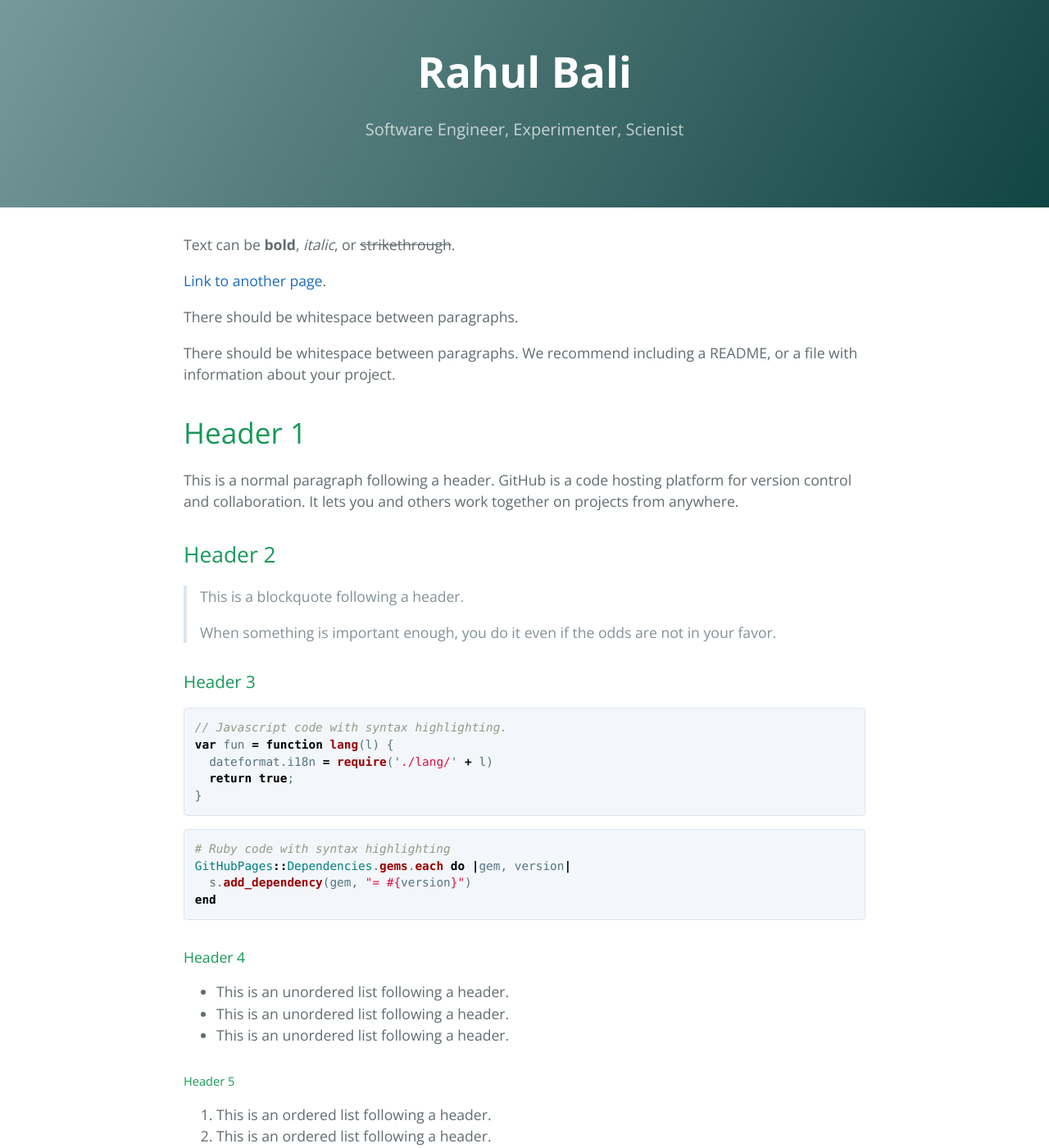
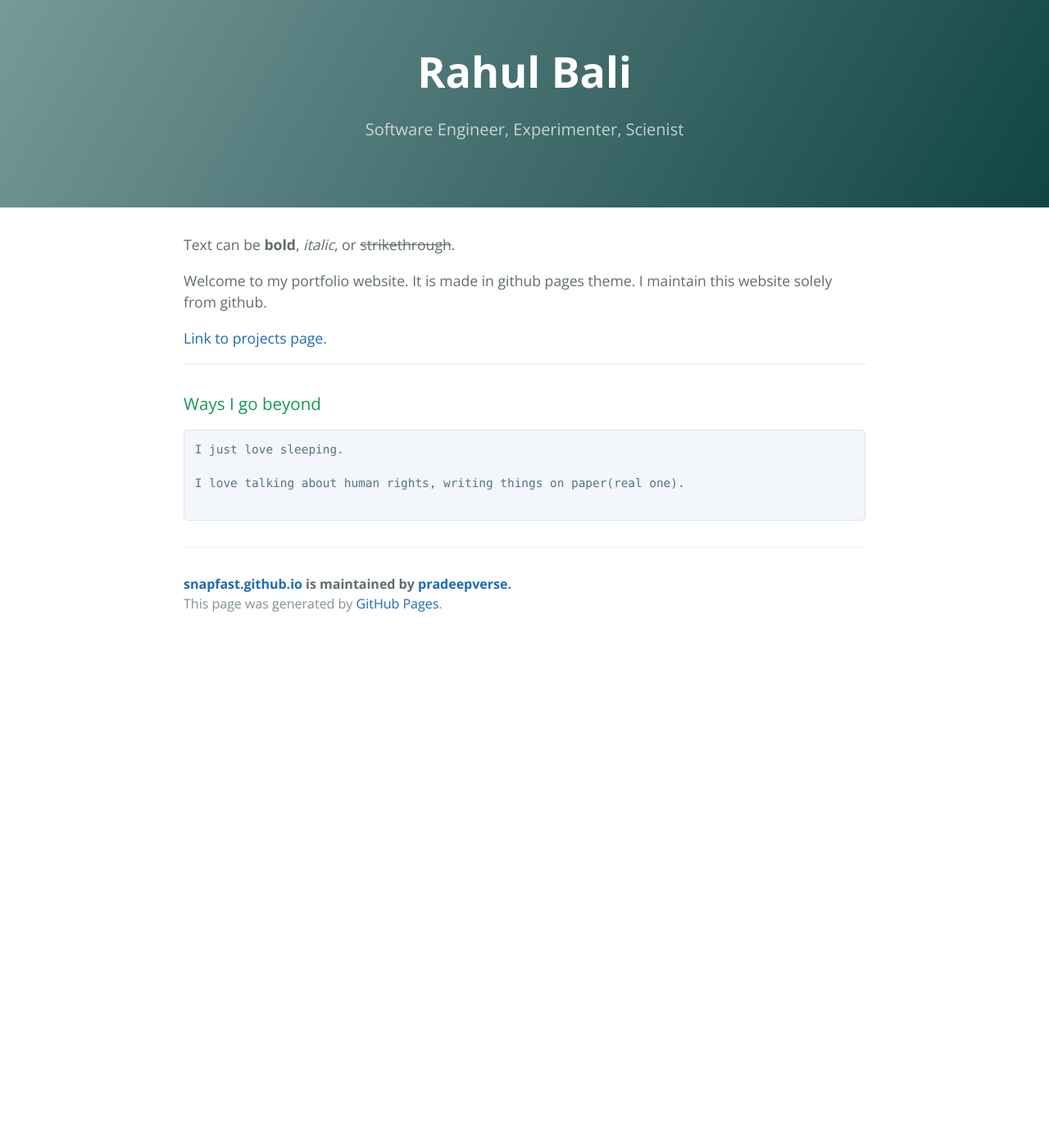
Before and after one commit to pradeepverse/snapfast.github.io, a Jekyll site: the page built from index.md, in a window 1280 px wide and 1400 px high. Shown: the whole window at 82% size. Built offline with Jekyll 4.4.1, drawn with Linux system fonts in a browser that asks for light colours; some of the changed text lies outside the part shown.

Commit message:
Update index.md

````diff
--- a/index.md
+++ b/index.md
@@ -4,120 +4,17 @@ layout: default
 
 Text can be **bold**, _italic_, or ~~strikethrough~~.
 
-[Link to another page](./another-page.html).
+Welcome to my portfolio website. It is made in github pages theme. I maintain this website solely from github.
 
-There should be whitespace between paragraphs.
-
-There should be whitespace between paragraphs. We recommend including a README, or a file with information about your project.
-
-# Header 1
-
-This is a normal paragraph following a header. GitHub is a code hosting platform for version control and collaboration. It lets you and others work together on projects from anywhere.
-
-## Header 2
-
-> This is a blockquote following a header.
->
-> When something is important enough, you do it even if the odds are not in your favor.
-
-### Header 3
-
-```js
-// Javascript code with syntax highlighting.
-var fun = function lang(l) {
-  dateformat.i18n = require('./lang/' + l)
-  return true;
-}
-```
-
-```ruby
-# Ruby code with syntax highlighting
-GitHubPages::Dependencies.gems.each do |gem, version|
-  s.add_dependency(gem, "= #{version}")
-end
-```
-
-#### Header 4
-
-*   This is an unordered list following a header.
-*   This is an unordered list following a header.
-*   This is an unordered list following a header.
-
-##### Header 5
-
-1.  This is an ordered list following a header.
-2.  This is an ordered list following a header.
-3.  This is an ordered list following a header.
-
-###### Header 6
-
-| head1        | head two          | three |
-|:-------------|:------------------|:------|
-| ok           | good swedish fish | nice  |
-| out of stock | good and plenty   | nice  |
-| ok           | good `oreos`      | hmm   |
-| ok           | good `zoute` drop | yumm  |
-
-### There's a horizontal rule below this.
+[Link to projects page](projects.md).
 
 * * *
 
-### Here is an unordered list:
+### Ways I go beyond
 
-*   Item foo
-*   Item bar
-*   Item baz
-*   Item zip
+```Python
+I just love sleeping.
 
-### And an ordered list:
-
-1.  Item one
-1.  Item two
-1.  Item three
-1.  Item four
-
-### And a nested list:
-
-- level 1 item
-  - level 2 item
-  - level 2 item
-    - level 3 item
-    - level 3 item
-- level 1 item
-  - level 2 item
-  - level 2 item
-  - level 2 item
-- level 1 item
-  - level 2 item
-  - level 2 item
-- level 1 item
-
-### Small image
-
-![Octocat](https://github.githubassets.com/images/icons/emoji/octocat.png)
-
-### Large image
-
-![Branching](https://guides.github.com/activities/hello-world/branching.png)
-
-
-### Definition lists can be used with HTML syntax.
-
-<dl>
-<dt>Name</dt>
-<dd>Godzilla</dd>
-<dt>Born</dt>
-<dd>1952</dd>
-<dt>Birthplace</dt>
-<dd>Japan</dd>
-<dt>Color</dt>
-<dd>Green</dd>
-</dl>
+I love talking about human rights, writing things on paper(real one).
 
 ```
-Long, single-line code blocks should not wrap. They should horizontally scroll if they are too long. This line should be long enough to demonstrate this.
-```
-
-```
-The final element.
-```
````
